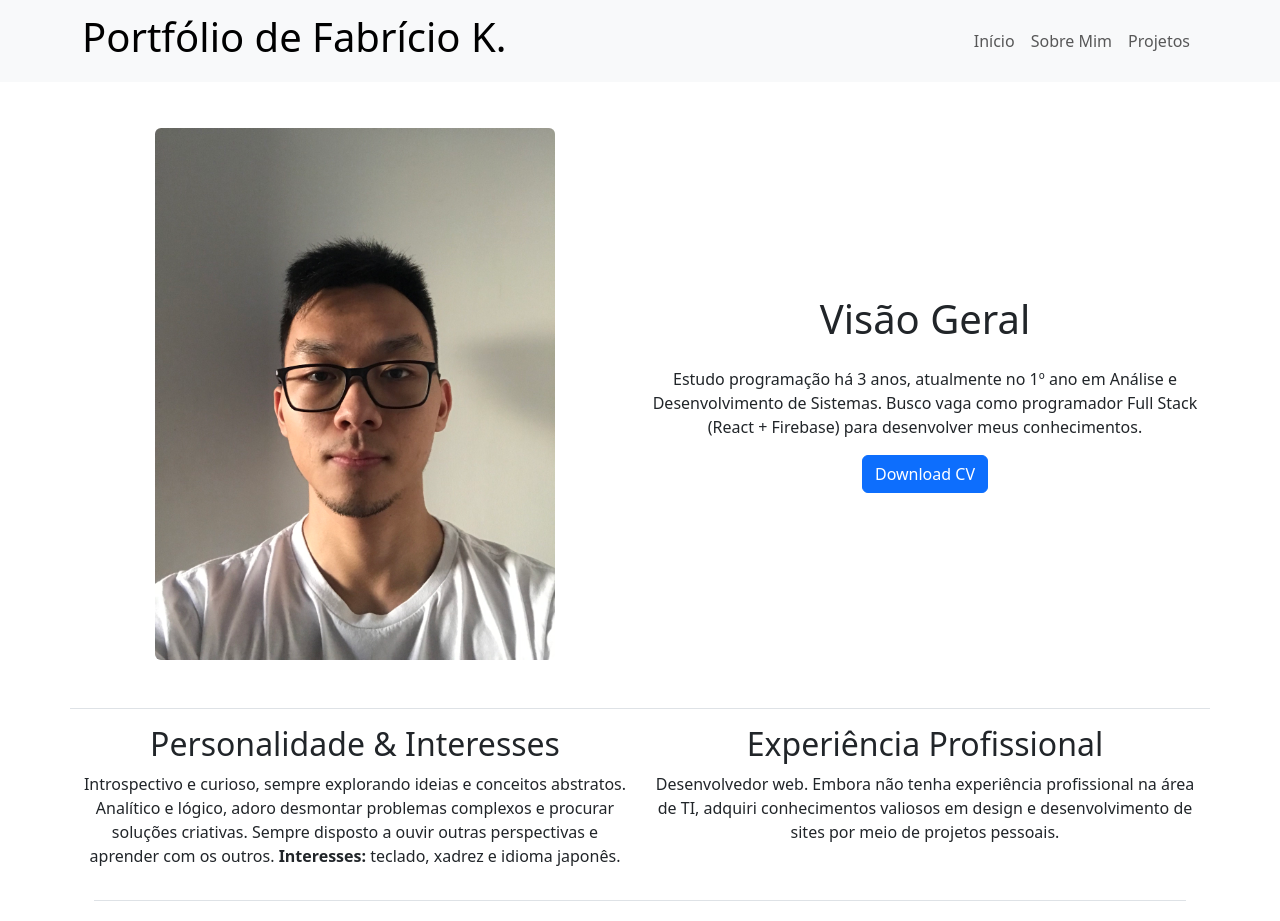
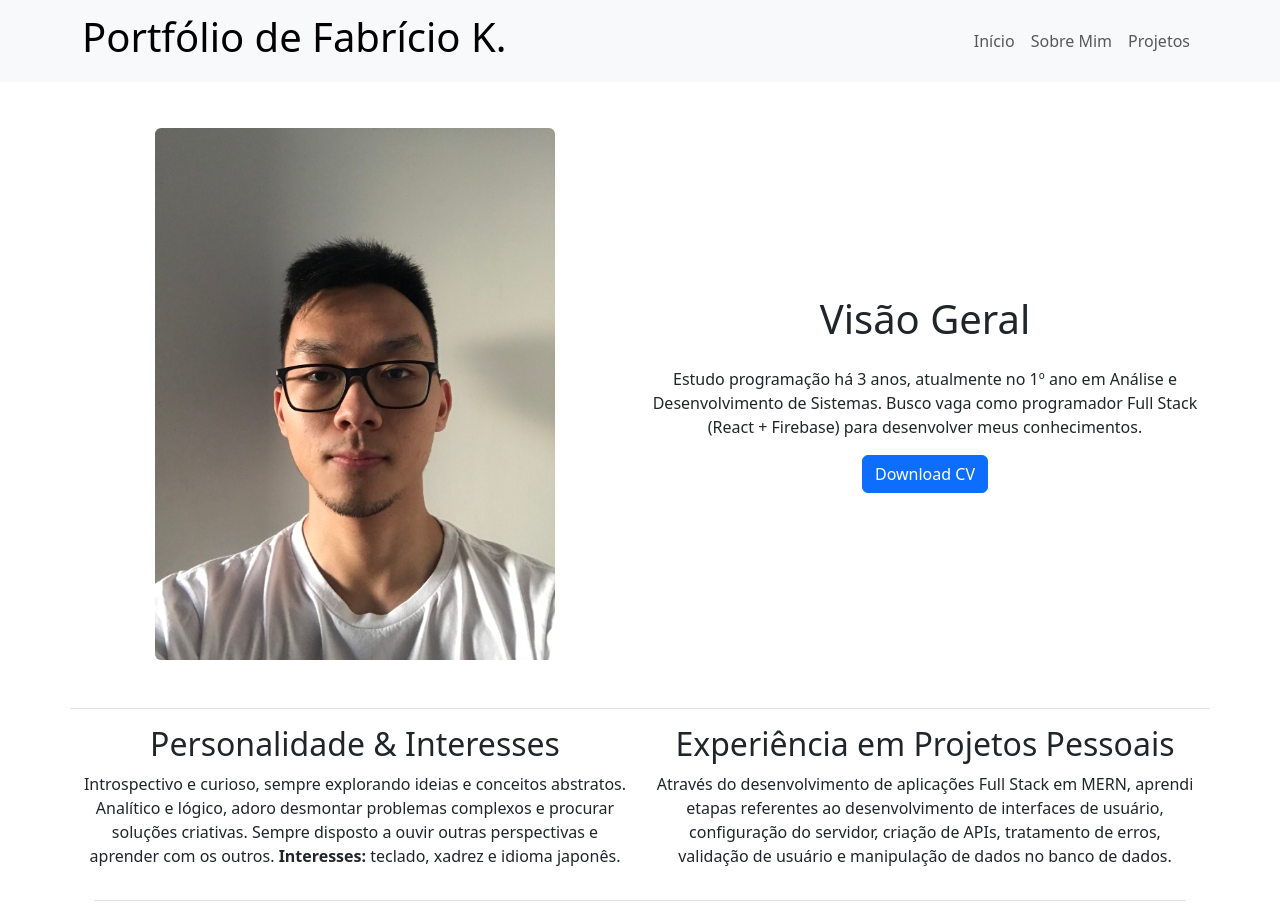
Before and after one commit to Fabken42/Portfolio, a React (Create React App) app: page / in a window 1280 px wide. Shown: the top 921 px of the page. Built offline with nearby package versions, Linux system fonts and the light colour scheme.

Commit message:
Update About.js

```diff
--- a/src/components/About.js
+++ b/src/components/About.js
@@ -13,9 +13,9 @@ const SobreMim = () => {
             </p>
           </Col>
           <Col md={6}>
-            <h2>Experiência Profissional</h2>
+            <h2>Experiência em Projetos Pessoais</h2>
             <p>
-              Desenvolvedor web. Embora não tenha experiência profissional na área de TI, adquiri conhecimentos valiosos em design e desenvolvimento de sites por meio de projetos pessoais.
+              Através do desenvolvimento de aplicações Full Stack em MERN, aprendi etapas referentes ao desenvolvimento de interfaces de usuário, configuração do servidor, criação de APIs, tratamento de erros, validação de usuário e manipulação de dados no banco de dados.
             </p>
           </Col>
         </Row>
```
